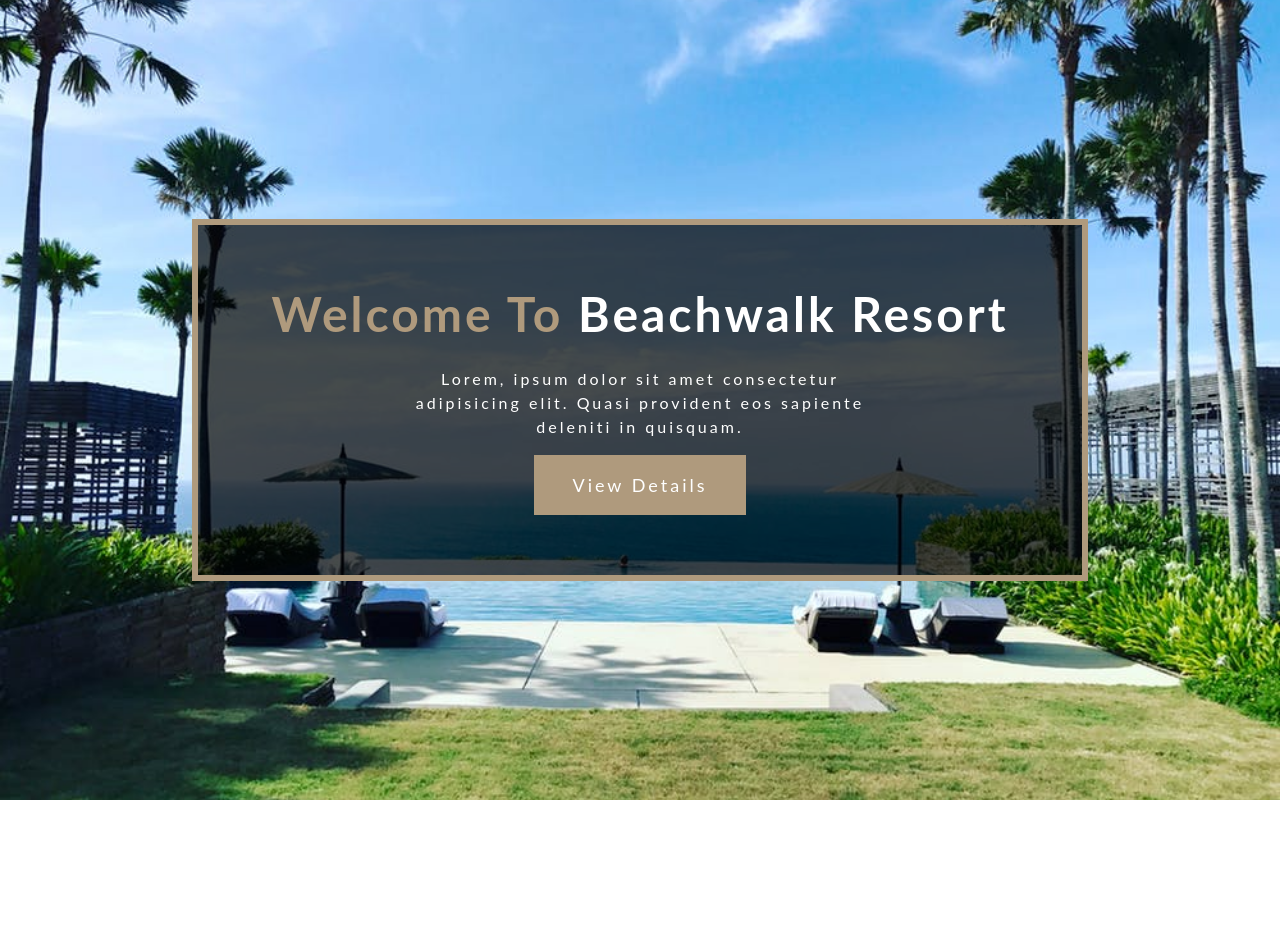
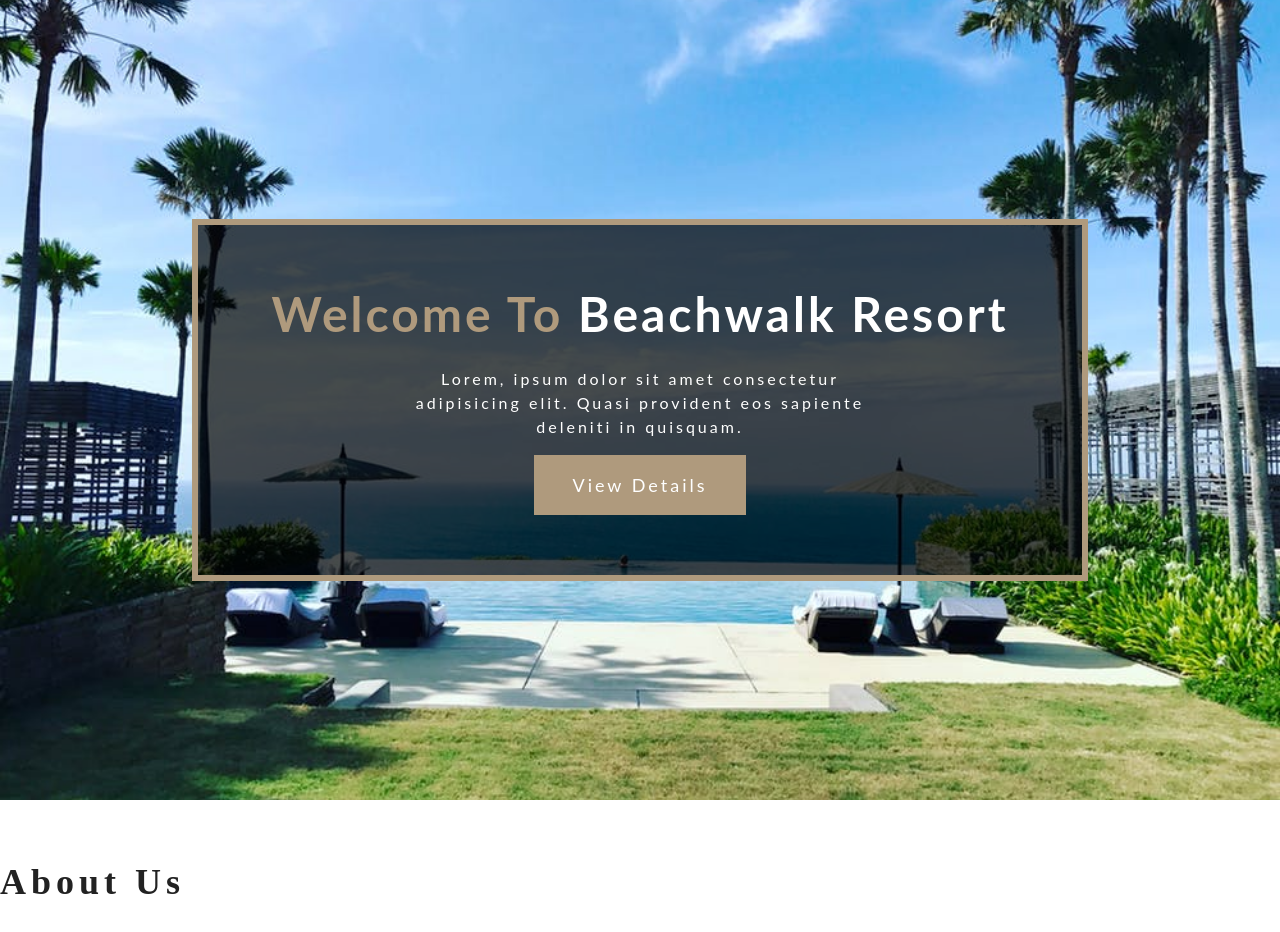
Before and after one commit to MAbdurahman/react-beachwalk-resort, a React (Create React App) app: page / in a window 1280 px wide. Shown: the top 932 px of the page. Before the commit the page ends 800 px from the top, so only its background shows below. Built offline with nearby package versions, Linux system fonts and the light colour scheme.

Commit message:
Complete Section and Title components

```diff
--- /dev/null
+++ b/src/components/global/Section.js
@@ -0,0 +1,10 @@
+import styled from 'styled-components';
+import { setRem } from './../../styles/Styles';
+
+const Section = styled.section`
+padding: ${setRem(64)} 0;
+background: ${props => props.color};
+
+`;
+
+export default Section;
--- /dev/null
+++ b/src/components/global/Title.jsx
@@ -0,0 +1,19 @@
+import React from 'react';
+import styled from 'styled-components';
+import { setRem, setFont, setLetterSpacing } from './../../styles/Styles';
+
+function Title({ className, title, center }) {
+   return (
+      <h3 className={className}>
+         {title}
+      </h3>
+   );
+};
+
+export default styled(Title)`
+	font-size: ${setRem(36)};
+	text-transform: capitalize;
+	${setLetterSpacing(5)};
+	${setFont.slanted};
+	text-align: ${props => (props.center ? 'center' : 'left')};
+`;
--- /dev/null
+++ b/src/components/page/about/About.jsx
@@ -0,0 +1,11 @@
+import React from 'react';
+import Section from './../../global/Section';
+import Title from './../../global/Title';
+
+export default function About() {
+   return (
+      <Section>
+         <Title title='about us' />
+      </Section>
+   );
+};
--- a/src/pages/home-page/HomePage.jsx
+++ b/src/pages/home-page/HomePage.jsx
@@ -1,10 +1,12 @@
 import React from 'react';
 import Header from './../../components/page/home/header/Header';
+import About from './../../components/page/about/About';
 
 export default function HomePage() {
 	return (
 		<>
 			<Header />
+			<About />
 		</>
 	);
 }
```
